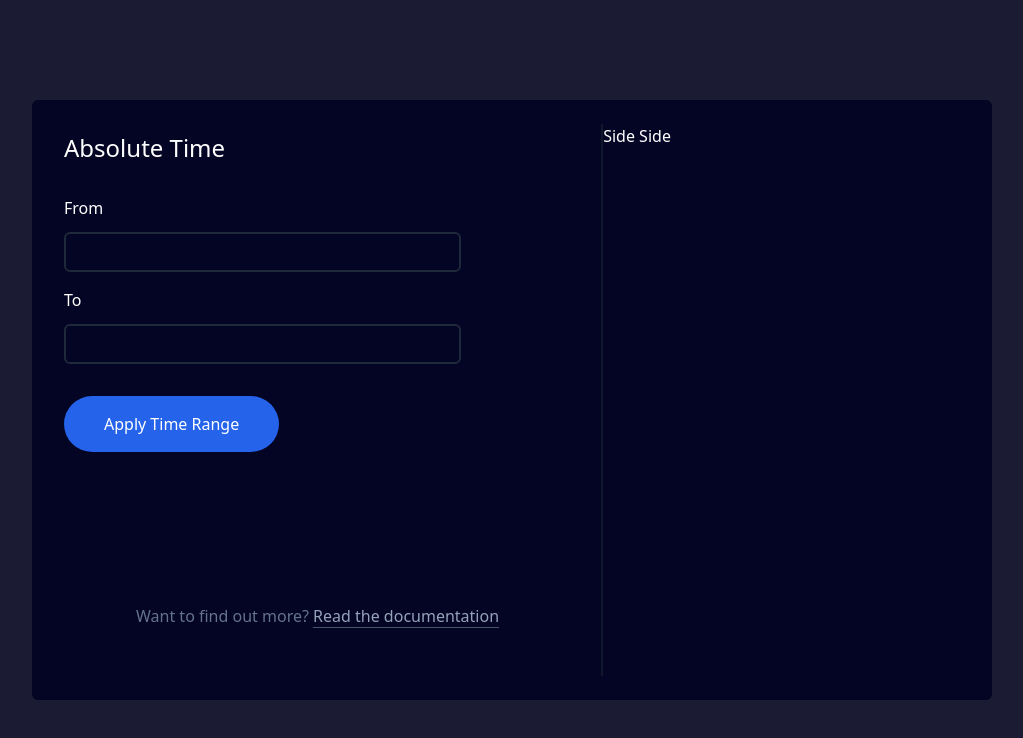
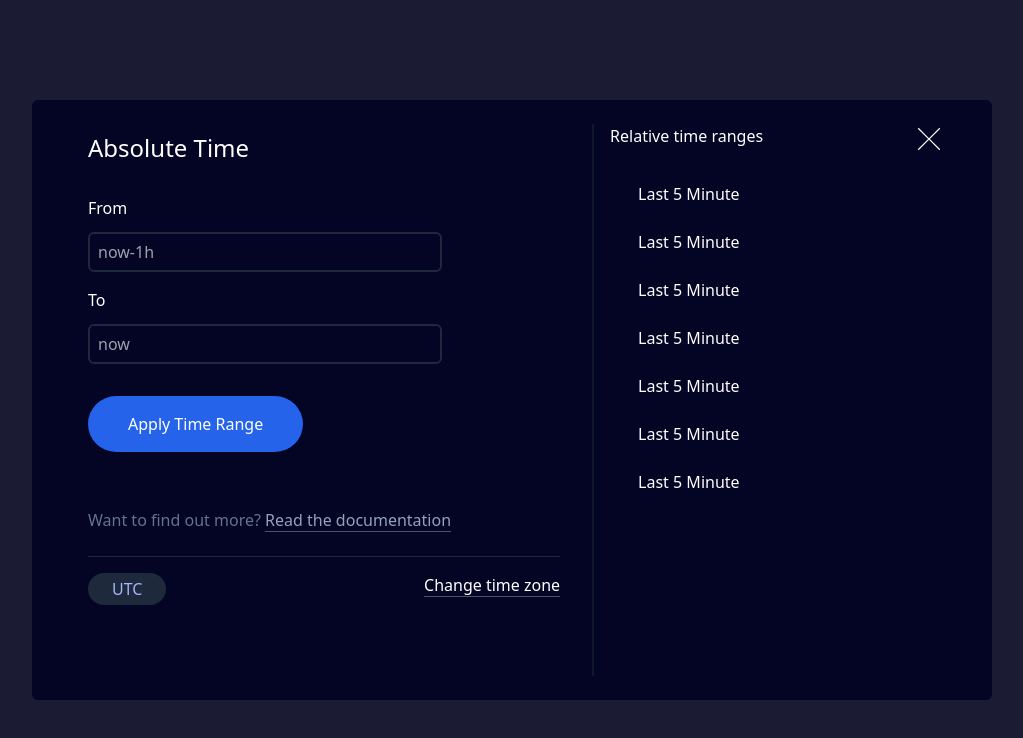
Before and after one commit to mnamesujit/icodethis-challenge-Time-Picker, a plain HTML site: page index.html in a window 1280 px wide. Shown: the whole page, without its empty margins (128-1151 px from the left). Drawn offline with nearby package versions, Linux system fonts and the light colour scheme.

Commit message:
ui section done

```diff
--- a/index.html
+++ b/index.html
@@ -11,23 +11,42 @@
 <body class="bg-color flex justify-center items-center h-screen">
     <main class="container w-11/12 h-5/6 lg:h-3/4 lg:w-3/4 rounded-md">
         <section class="content h-full flex text-white p-6">
-            <div class="left flex-initial w-3/5 border-r-2 border-slate-900	p-2 relative">
+            <div class="left flex-initial w-3/5 border-r-2 border-slate-900	px-8 py-2 relative">
                 <h2 class="capitalize text-2xl">absolute time</h2>
                 <form action="" class="flex-row mt-4">
                     <div class=" flex flex-col py-4 gap-y-3">
                         <label for="from">From</label>
-                        <input type="text" name="from" id="from" class="w-3/4 h-10 bg-transparent border-2 border-slate-800 rounded-md">
+                        <input type="text" name="from" id="from" placeholder="now-1h" class="p-2 w-3/4 h-10 bg-transparent border-2 border-slate-800 rounded-md">
                     </div>
                     <div class="flex flex-col gap-y-3">
                         <label for="to">To</label>
-                        <input type="text" name="to" id="to" class="w-3/4 h-10 bg-transparent border-2 border-slate-800 rounded-md">
+                        <input type="text" name="to" id="to" placeholder="now" class="p-2 w-3/4 h-10 bg-transparent border-2 border-slate-800 rounded-md">
                     </div>
                     <button class="bg-blue-600 py-4 px-10 rounded-full mt-8">Apply Time Range</button>
                 </form>
-                <p class="absolute bottom-12 left-20 text-slate-500">Want to find out more? <a href="#" class="text-slate-400 border-b border-slate-600">Read the documentation</a></p>
+                <p class="mt-14 text-slate-500">Want to find out more? <a href="#" class="text-slate-400 border-b border-slate-600">Read the documentation</a></p>
+                <div class="footer mt-6 pt-4  flex justify-between border-t border-slate-800">
+                    <button class="p-1 px-6 text-indigo-300 rounded-full bg-slate-800">UTC</button>
+                    <p><a href="" class="border-b border-slate-600">Change time zone</a></p>
+                </div>
             </div>
-            <div class="right flex-initial w-2/5">
-             Side Side
+            <div class="right flex-initial w-2/5 ml-4">
+             <div class="flex justify-between">
+                <p class="">Relative time ranges</p>
+                <p class="mr-6"><svg class="fill-white" xmlns="http://www.w3.org/2000/svg" x="0px" y="0px" width="30" height="30" viewBox="0 0 50 50">
+                    <path d="M 7.71875 6.28125 L 6.28125 7.71875 L 23.5625 25 L 6.28125 42.28125 L 7.71875 43.71875 L 25 26.4375 L 42.28125 43.71875 L 43.71875 42.28125 L 26.4375 25 L 43.71875 7.71875 L 42.28125 6.28125 L 25 23.5625 Z"></path>
+                    </svg></p>
+             </div>
+             <div class="time-stamp h-full mt-4 ml-4">
+                <p class="p-3 hover:bg-blue-950 rounded-full">Last 5 Minute</p>
+                <p class="p-3 hover:bg-blue-950 rounded-full">Last 5 Minute</p>
+                <p class="p-3 hover:bg-blue-950 rounded-full">Last 5 Minute</p>
+                <p class="p-3 hover:bg-blue-950 rounded-full">Last 5 Minute</p>
+                <p class="p-3 hover:bg-blue-950 rounded-full">Last 5 Minute</p>
+                <p class="p-3 hover:bg-blue-950 rounded-full">Last 5 Minute</p>
+                <p class="p-3 hover:bg-blue-950 rounded-full">Last 5 Minute</p>
+
+             </div>
             </div>
         </section>
         </section>
```
